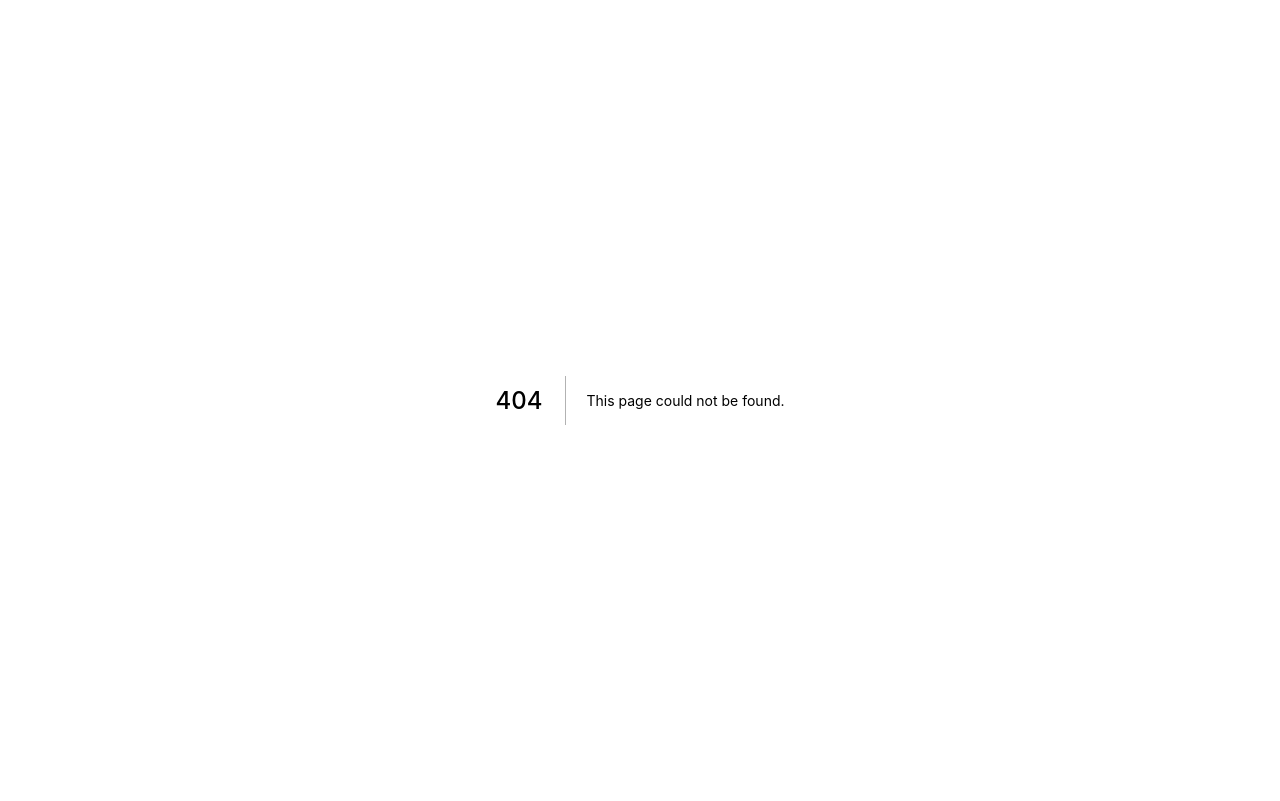
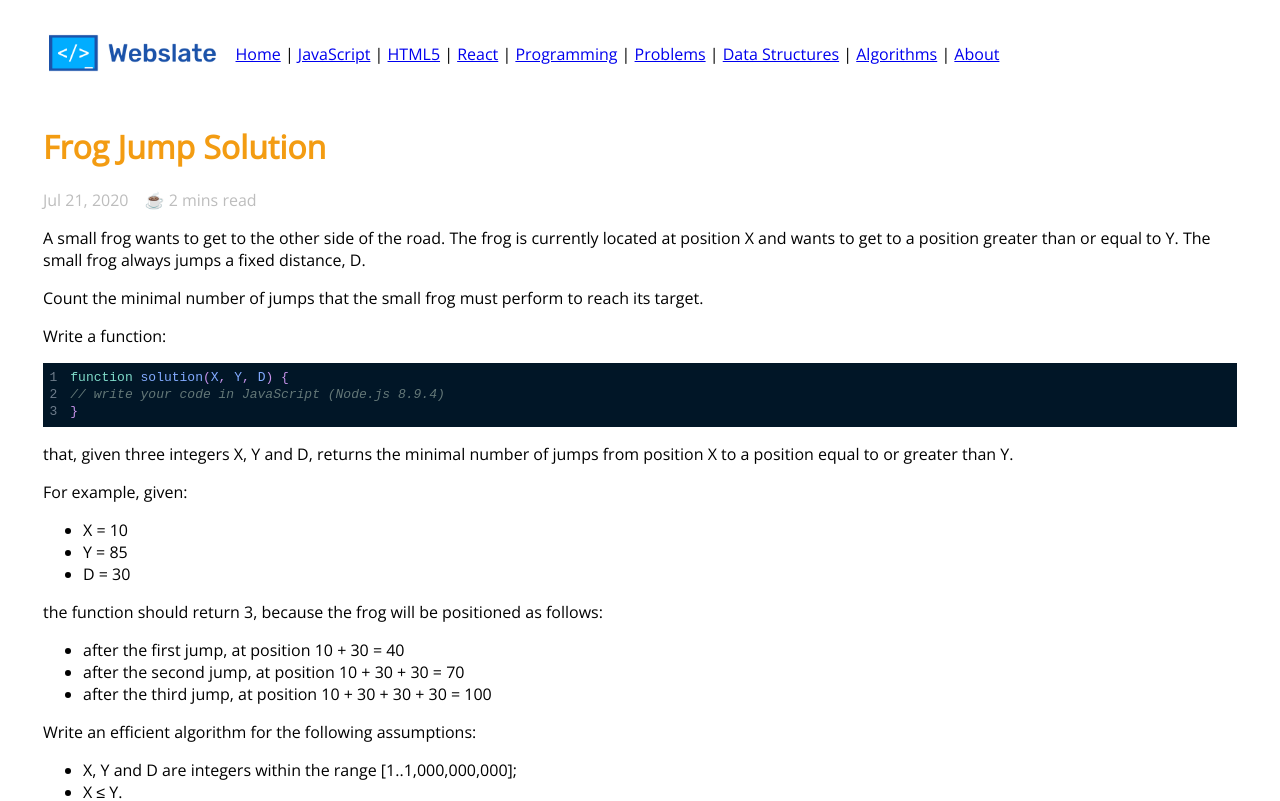
Before and after one commit to web-slate/webslate.io, a Next.js app in the folder src/: page /blogs/problems/simple-frog-jump in a window 1280 px wide. Before the commit this address had no page. Shown: the top 801 px of the page. Built offline with nearby package versions, Linux system fonts and the light colour scheme.

Commit message:
docs(problem/frog-jump): add code solutions

```diff
--- /dev/null
+++ b/src/pages/blogs/problems/simple-frog-jump.mdx
@@ -0,0 +1,56 @@
+import Post from '../../../common/components/Blog/Post'
+import CodeBlock from '../../../common/components/Blog/CodeBlock'
+import AnchorLink from '../../../common/components/Link/AnchorLink'
+
+export const meta = {
+  title: 'Frog Jump Solution',
+  description: 'Count minimal number of jumps from position X to Y.',
+  date: 'Jul 21, 2020',
+  readTime: 2
+}
+
+export default ({ children }) => <Post meta={meta}>{children}</Post>;
+
+A small frog wants to get to the other side of the road. The frog is currently located at position X and wants to get to a position greater than or equal to Y. The small frog always jumps a fixed distance, D.
+
+Count the minimal number of jumps that the small frog must perform to reach its target.
+
+Write a function:
+<CodeBlock>{`
+function solution(X, Y, D) {
+  // write your code in JavaScript (Node.js 8.9.4)
+}
+`}</CodeBlock>
+
+that, given three integers X, Y and D, returns the minimal number of jumps from position X to a position equal to or greater than Y.
+
+For example, given:
+
+- X = 10
+- Y = 85
+- D = 30
+
+the function should return 3, because the frog will be positioned as follows:
+
+- after the first jump, at position 10 + 30 = 40
+- after the second jump, at position 10 + 30 + 30 = 70
+- after the third jump, at position 10 + 30 + 30 + 30 = 100
+
+Write an efficient algorithm for the following assumptions:
+
+- X, Y and D are integers within the range [1..1,000,000,000];
+- X ≤ Y.
+
+<CodeBlock>{`
+function solution(x, y, d) {
+    // write your code in JavaScript (Node.js 8.9.4)
+    if ((y - x) % d === 0) {
+       return (y - x) / d;
+    }
+    return Math.ceil((y - x) / d);
+}
+`}</CodeBlock>
+
+## <AnchorLink label="Points to be Taken" name />
+1. Solution need division check with modulo operator whether its remainder is zero.
+1.
```
